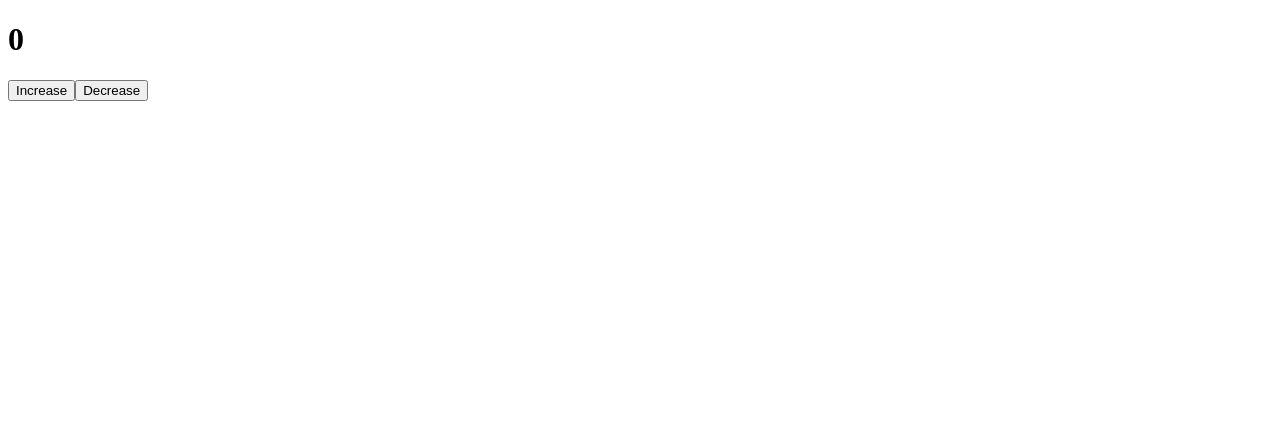
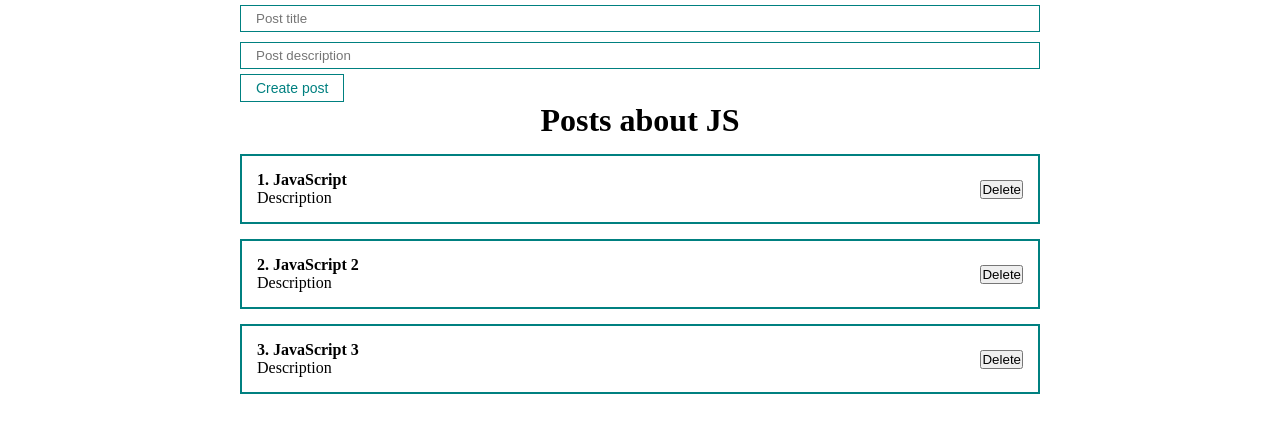
Before and after one commit to Nagori66/react-to-do, a React (Create React App) app: page / in a window 1280 px wide. Shown: the top 432 px of the page. Built offline with nearby package versions, Linux system fonts and the light colour scheme.

Commit message:
update posts

```diff
--- a/src/App.js
+++ b/src/App.js
@@ -1,12 +1,24 @@
-import React from "react";
+import React, { useState } from "react";
+import './styles/App.css'
+import PostList from "./components/PostList";
+import MyButton from "./components/UI/button/MyButton";
+import MyInput from "./components/UI/input/MyInput";
 
 function App() {
-  let count = 0;
+  const [posts, setPosts] = useState([
+    {id: 1, title: "JavaScript", body: "Description"},
+    {id: 2, title: "JavaScript 2", body: "Description"},
+    {id: 3, title: "JavaScript 3", body: "Description"}
+  ])
+
   return (
     <div className="App">
-      <h1>{count}</h1>
-      <button>Increase</button>
-      <button>Decrease</button>
+      <form>
+        <MyInput type="text" placeholder="Post title" />
+        <MyInput type="text" placeholder="Post description" />
+        <MyButton>Create post</MyButton>
+      </form>
+      <PostList posts={posts} title="Posts about JS"/>
     </div>
   );
 }
--- /dev/null
+++ b/src/components/PostItem.jsx
@@ -0,0 +1,17 @@
+import React from "react";
+
+const PostItem = (props) => {
+    return (
+        <div className="post">
+            <div className="post__content">
+                <strong>{props.post.id}. {props.post.title}</strong>
+                <div>{props.post.body}</div>
+            </div>
+            <div className="post__btns">
+                <button>Delete</button>
+            </div>
+        </div>
+    )
+}
+
+export default PostItem
--- /dev/null
+++ b/src/components/PostList.jsx
@@ -0,0 +1,17 @@
+import React from "react";
+import PostItem from "./PostItem";
+
+const PostList = ({ posts, title }) => {
+    return (
+        <div>
+            <h1 style={{textAlign: 'center'}}>
+                {title}
+            </h1>
+            {posts.map(post =>
+                <PostItem post={post} key={post.id} />
+            )}
+        </div>
+    )
+}
+
+export default PostList
--- /dev/null
+++ b/src/components/UI/button/MyButton.jsx
@@ -0,0 +1,12 @@
+import React from "react";
+import classes from "./MyButton.module.css"
+
+const MyButton = ({ children, ...props }) => {
+    return (
+        <button className={classes.myBtn} {...props}>
+            {children}
+        </button>
+    )
+}
+
+export default MyButton
--- /dev/null
+++ b/src/components/UI/button/MyButton.module.css
@@ -0,0 +1,8 @@
+.myBtn {
+    padding: 5px 15px;
+    color: teal;
+    font-size: 14px;
+    background: transparent;
+    border: 1px solid teal;
+    cursor: pointer;
+}
--- /dev/null
+++ b/src/components/UI/input/MyInput.jsx
@@ -0,0 +1,10 @@
+import React from "react";
+import classes from "./MyInput.module.css"
+
+const MyInput = ({ ...props }) => {
+    return (
+        <input className={classes.myInput} {...props} />
+    )
+}
+
+export default MyInput
--- /dev/null
+++ b/src/components/UI/input/MyInput.module.css
@@ -0,0 +1,6 @@
+.myInput {
+    width: 100%;
+    padding: 5px 15px;
+    margin: 5px 0;
+    border: 1px solid teal;
+}
--- /dev/null
+++ b/src/styles/App.css
@@ -0,0 +1,23 @@
+* {
+    margin: 0;
+    padding: 0;
+    box-sizing: border-box;
+}
+
+#root {
+    display: flex;
+    justify-content: center;
+}
+
+.App {
+    width: 800px;
+}
+
+.post {
+    display: flex;
+    padding: 15px;
+    border: 2px solid teal;
+    margin-top: 15px;
+    justify-content: space-between;
+    align-items: center;
+}
```
